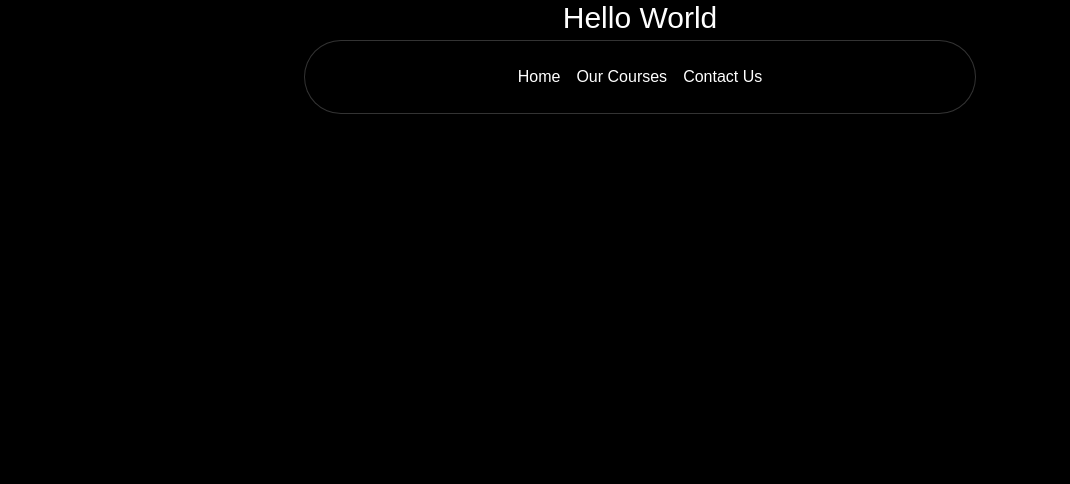
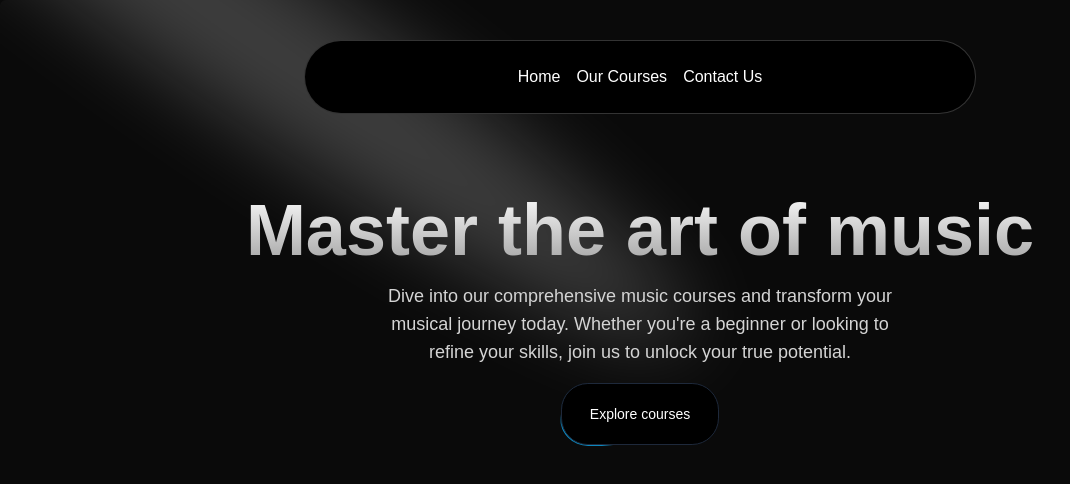
Before and after one commit to ProdanFattan/musicacademyui_nextjs, a Next.js app: page / in a window 1280 px wide. Shown: the top 484 px of the page, without its empty margins (0-1070 px from the left). Built offline with nearby package versions, Linux system fonts and the light colour scheme.

Commit message:
Hero section added

```diff
--- /dev/null
+++ b/app/components/HeroSection.tsx
@@ -0,0 +1,33 @@
+import Link from "next/link";
+import { Button } from "./ui/moving-border";
+import { Spotlight } from "./ui/Spotlight";
+export default function HeroSection() {
+  return (
+    <div className="h-auto md:h-[40rem] w-full rounded-md flex flex-col items-center justify-center relative overflow-hidden mx-auto py-10 md:py-0">
+      <Spotlight
+        className="-top-40 left-0 md:left-60 md:-top-20"
+        fill="white"
+      />
+      <div className="p-4 relative z-10 w-full text-center">
+        <h1 className="mt-20 md:mt-0 text-4xl md:text-7xl font-bold bg-clip-text text-transparent bg-gradient-to-b from-neutral-50 to-neutral-400">
+          Master the art of music
+        </h1>
+        <p className="mt-4 font-normal text-base md:text-lg text-neutral-300 max-w-lg mx-auto">
+          Dive into our comprehensive music courses and transform your musical
+          journey today. Whether you're a beginner or looking to refine your
+          skills, join us to unlock your true potential.
+        </p>
+        <div className="mt-4">
+          <Link href={"/courses"}>
+            <Button
+              borderRadius="1.75rem"
+              className="bg-white dark:bg-black text-black dark:text-white border-neutral-200 dark:border-slate-800"
+            >
+              Explore courses
+            </Button>
+          </Link>
+        </div>
+      </div>
+    </div>
+  );
+}
--- /dev/null
+++ b/app/components/ui/Spotlight.tsx
@@ -0,0 +1,56 @@
+import React from "react";
+import { cn } from "../../lib/utils";
+
+type SpotlightProps = {
+  className?: string;
+  fill?: string;
+};
+
+export const Spotlight = ({ className, fill }: SpotlightProps) => {
+  return (
+    <svg
+      className={cn(
+        "animate-spotlight pointer-events-none absolute z-[1]  h-[169%] w-[138%] lg:w-[84%] opacity-0",
+        className
+      )}
+      xmlns="http://www.w3.org/2000/svg"
+      viewBox="0 0 3787 2842"
+      fill="none"
+    >
+      <g filter="url(#filter)">
+        <ellipse
+          cx="1924.71"
+          cy="273.501"
+          rx="1924.71"
+          ry="273.501"
+          transform="matrix(-0.822377 -0.568943 -0.568943 0.822377 3631.88 2291.09)"
+          fill={fill || "white"}
+          fillOpacity="0.21"
+        ></ellipse>
+      </g>
+      <defs>
+        <filter
+          id="filter"
+          x="0.860352"
+          y="0.838989"
+          width="3785.16"
+          height="2840.26"
+          filterUnits="userSpaceOnUse"
+          colorInterpolationFilters="sRGB"
+        >
+          <feFlood floodOpacity="0" result="BackgroundImageFix"></feFlood>
+          <feBlend
+            mode="normal"
+            in="SourceGraphic"
+            in2="BackgroundImageFix"
+            result="shape"
+          ></feBlend>
+          <feGaussianBlur
+            stdDeviation="151"
+            result="effect1_foregroundBlur_1065_8"
+          ></feGaussianBlur>
+        </filter>
+      </defs>
+    </svg>
+  );
+};
--- /dev/null
+++ b/app/components/ui/moving-border.tsx
@@ -0,0 +1,139 @@
+"use client";
+import React from "react";
+import {
+  motion,
+  useAnimationFrame,
+  useMotionTemplate,
+  useMotionValue,
+  useTransform,
+} from "framer-motion";
+import { useRef } from "react";
+import { cn } from "../../lib/utils";
+
+export function Button({
+  borderRadius = "1.75rem",
+  children,
+  as: Component = "button",
+  containerClassName,
+  borderClassName,
+  duration,
+  className,
+  ...otherProps
+}: {
+  borderRadius?: string;
+  children: React.ReactNode;
+  as?: any;
+  containerClassName?: string;
+  borderClassName?: string;
+  duration?: number;
+  className?: string;
+  [key: string]: any;
+}) {
+  return (
+    <Component
+      className={cn(
+        "bg-transparent relative text-xl  h-16 w-40 p-[1px] overflow-hidden ",
+        containerClassName
+      )}
+      style={{
+        borderRadius: borderRadius,
+      }}
+      {...otherProps}
+    >
+      <div
+        className="absolute inset-0"
+        style={{ borderRadius: `calc(${borderRadius} * 0.96)` }}
+      >
+        <MovingBorder duration={duration} rx="30%" ry="30%">
+          <div
+            className={cn(
+              "h-20 w-20 opacity-[0.8] bg-[radial-gradient(var(--sky-500)_40%,transparent_60%)]",
+              borderClassName
+            )}
+          />
+        </MovingBorder>
+      </div>
+
+      <div
+        className={cn(
+          "relative bg-slate-900/[0.8] border border-slate-800 backdrop-blur-xl text-white flex items-center justify-center w-full h-full text-sm antialiased",
+          className
+        )}
+        style={{
+          borderRadius: `calc(${borderRadius} * 0.96)`,
+        }}
+      >
+        {children}
+      </div>
+    </Component>
+  );
+}
+
+export const MovingBorder = ({
+  children,
+  duration = 2000,
+  rx,
+  ry,
+  ...otherProps
+}: {
+  children: React.ReactNode;
+  duration?: number;
+  rx?: string;
+  ry?: string;
+  [key: string]: any;
+}) => {
+  const pathRef = useRef<any>();
+  const progress = useMotionValue<number>(0);
+
+  useAnimationFrame((time) => {
+    const length = pathRef.current?.getTotalLength();
+    if (length) {
+      const pxPerMillisecond = length / duration;
+      progress.set((time * pxPerMillisecond) % length);
+    }
+  });
+
+  const x = useTransform(
+    progress,
+    (val) => pathRef.current?.getPointAtLength(val).x
+  );
+  const y = useTransform(
+    progress,
+    (val) => pathRef.current?.getPointAtLength(val).y
+  );
+
+  const transform = useMotionTemplate`translateX(${x}px) translateY(${y}px) translateX(-50%) translateY(-50%)`;
+
+  return (
+    <>
+      <svg
+        xmlns="http://www.w3.org/2000/svg"
+        preserveAspectRatio="none"
+        className="absolute h-full w-full"
+        width="100%"
+        height="100%"
+        {...otherProps}
+      >
+        <rect
+          fill="none"
+          width="100%"
+          height="100%"
+          rx={rx}
+          ry={ry}
+          ref={pathRef}
+        />
+      </svg>
+      <motion.div
+        style={{
+          position: "absolute",
+          top: 0,
+          left: 0,
+          display: "inline-block",
+          transform,
+        }}
+      >
+        {children}
+      </motion.div>
+    </>
+  );
+};
--- a/app/layout.tsx
+++ b/app/layout.tsx
@@ -27,7 +27,7 @@ export default function RootLayout({
   return (
     <html lang="en" className="dark">
       <body
-        className={`${geistSans.variable} ${geistMono.variable} antialiased bg-black text-white`}
+        className={`${geistSans.variable} ${geistMono.variable} antialiased`}
       >
         <div className="relative w-full flex items-center justify-center">
           <Navbar />
--- a/app/page.tsx
+++ b/app/page.tsx
@@ -1,5 +1,9 @@
+import HeroSection from "./components/HeroSection";
+
 export default function Home() {
   return (
-    <div className="text-3xl text-center">Hello World</div>
+    <main className="min-h-screen bg-black/[0.96] bg-grid-white/[0.02]">
+      <HeroSection />
+    </main>
   );
 }
--- a/tailwind.config.ts
+++ b/tailwind.config.ts
@@ -1,4 +1,9 @@
 import type { Config } from "tailwindcss";
+const defaultTheme = require("tailwindcss/defaultTheme");
+const colors = require("tailwindcss/colors");
+const {
+  default: flattenColorPalette,
+} = require("tailwindcss/lib/util/flattenColorPalette");
 
 const config: Config = {
   content: [
@@ -6,15 +11,36 @@ const config: Config = {
     "./components/**/*.{js,ts,jsx,tsx,mdx}",
     "./app/**/*.{js,ts,jsx,tsx,mdx}",
   ],
-  darkMode: 'class',
+  darkMode: "class",
   theme: {
     extend: {
-      colors: {
-        background: "var(--background)",
-        foreground: "var(--foreground)",
+      animation: {
+        spotlight: "spotlight 2s ease .75s 1 forwards",
+      },
+      keyframes: {
+        spotlight: {
+          "0%": {
+            opacity: "0",
+            transform: "translate(-72%, -62%) scale(0.5)",
+          },
+          "100%": {
+            opacity: "1",
+            transform: "translate(-50%,-40%) scale(1)",
+          },
+        },
       },
     },
   },
-  plugins: [],
+  plugins: [addVariablesForColors],
 };
+function addVariablesForColors({ addBase, theme }: any) {
+  let allColors = flattenColorPalette(theme("colors"));
+  let newVars = Object.fromEntries(
+    Object.entries(allColors).map(([key, val]) => [`--${key}`, val])
+  );
+
+  addBase({
+    ":root": newVars,
+  });
+}
 export default config;
```
